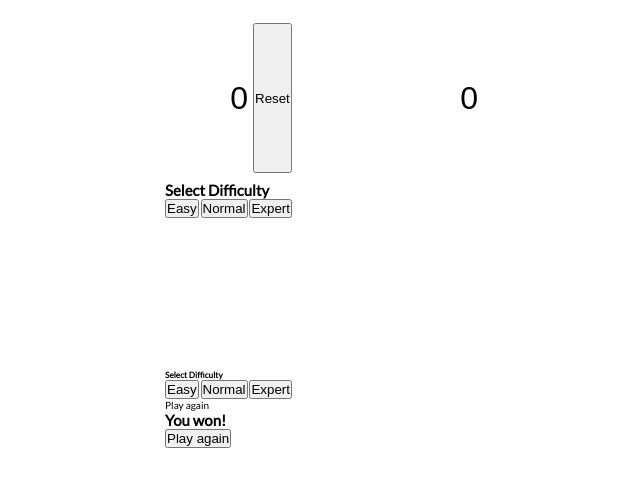
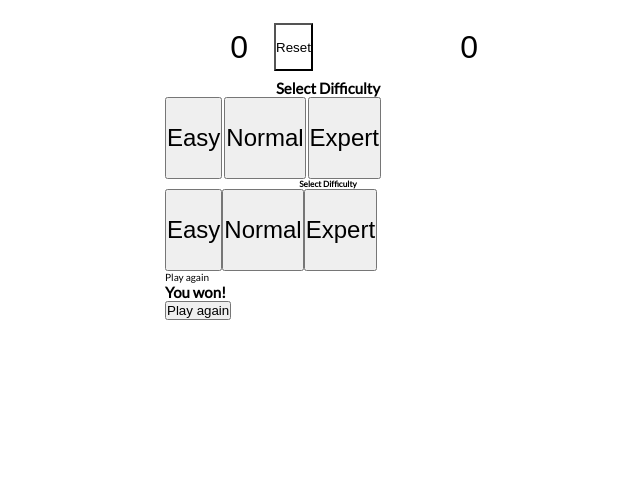
Before and after one commit to TechNightt/MineSweeper-JavaScript, a plain HTML site: page index.html in a window 1280 px wide. Shown: the whole page, without its empty margins (312-952 px from the left). Drawn offline with Linux system fonts and the light colour scheme.

Commit message:
update CSS file - add game board styling

```diff
--- a/css/style.css
+++ b/css/style.css
@@ -40,3 +40,33 @@ html {
     justify-content: flex-end;
     align-items: center;
 }
+
+.header_reset {
+    display: flex;
+    align-items: center;
+    justify-content: center;
+    outline: none;
+    background-color: var(--primary-color);
+}
+
+.header_button {
+    width: 4.8rem;
+    height: 4.8rem;
+    cursor: center;
+}
+
+.panel_header {
+    text-align: center;
+}
+
+.panel_buttons {
+    display: flex;
+}
+
+.button {
+    font: 1em;
+    padding-top: 2.5rem;
+    padding-bottom: 2.5rem;
+    cursor: pointer;
+    font-size: 2.4rem;
+}
```
